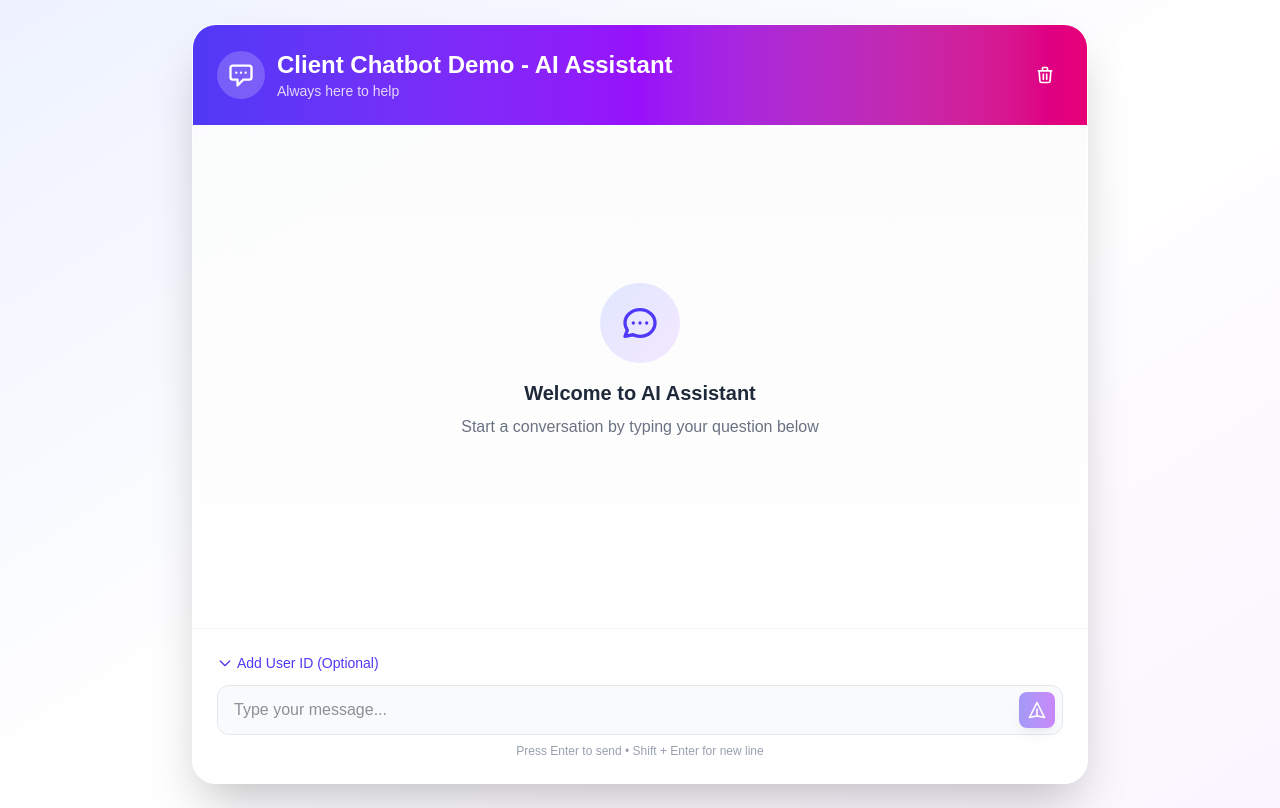
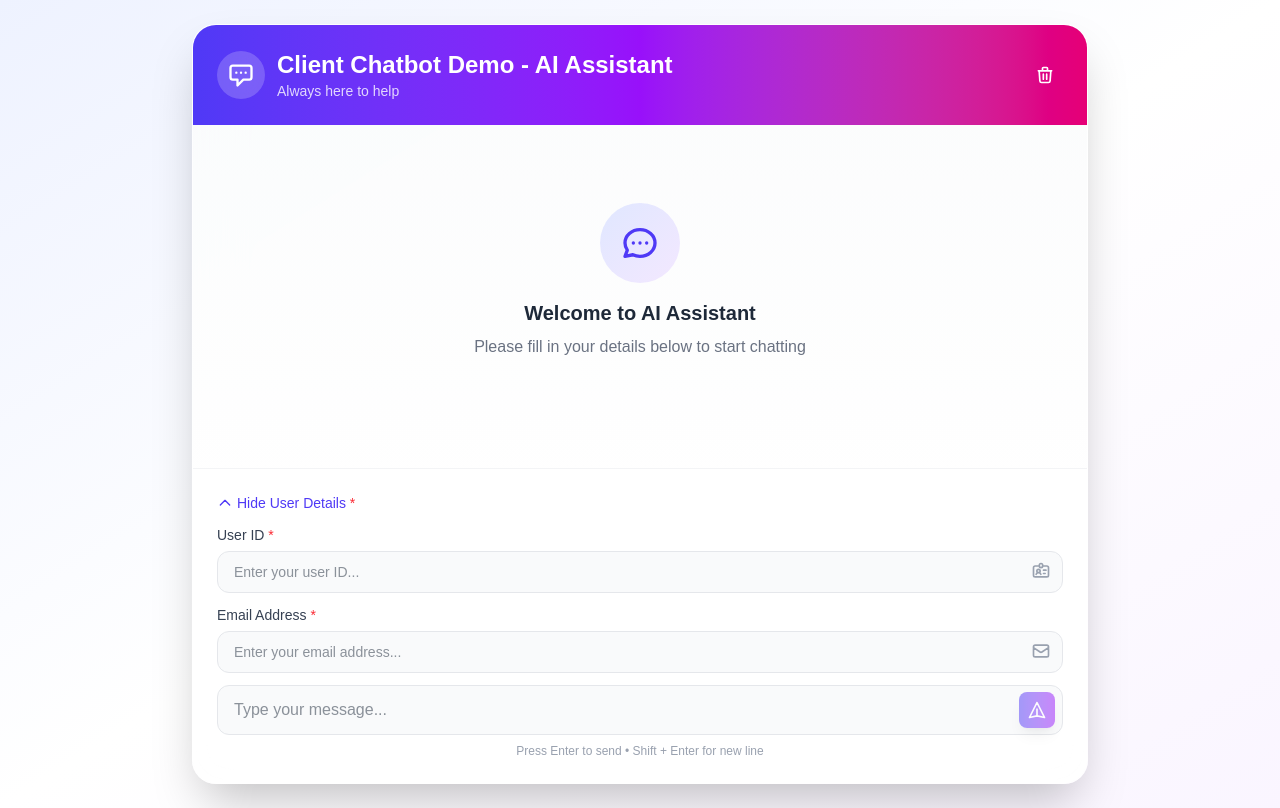
Before and after one commit to AppSynergiesPvtLtd/Client-Demo-Chatbot, a Next.js app: page / in a window 1280 px wide. Built offline with nearby package versions, Linux system fonts and the light colour scheme.

Commit message:
added email field

```diff
--- a/src/app/page.tsx
+++ b/src/app/page.tsx
@@ -13,8 +13,13 @@ export default function ChatbotPage() {
   const [messages, setMessages] = useState<Message[]>([]);
   const [input, setInput] = useState("");
   const [userId, setUserId] = useState("");
+  const [userEmail, setUserEmail] = useState("");
   const [loading, setLoading] = useState(false);
-  const [showIdInput, setShowIdInput] = useState(false);
+  const [showUserFields, setShowUserFields] = useState(true);
+  const [fieldErrors, setFieldErrors] = useState({
+    userId: false,
+    userEmail: false,
+  });
   const chatEndRef = useRef<HTMLDivElement | null>(null);
   const inputRef = useRef<HTMLInputElement | null>(null);
 
@@ -26,8 +31,30 @@ export default function ChatbotPage() {
     scrollToBottom();
   }, [messages]);
 
+  const validateEmail = (email: string) => {
+    const emailRegex = /^[^\s@]+@[^\s@]+\.[^\s@]+$/;
+    return emailRegex.test(email);
+  };
+
   const sendMessage = async () => {
     if (!input.trim()) return;
+
+    // Validate required fields
+    const errors = {
+      userId: !userId.trim(),
+      userEmail: !userEmail.trim() || !validateEmail(userEmail.trim()),
+    };
+
+    setFieldErrors(errors);
+
+    // If any field has error, don't send message
+    if (errors.userId || errors.userEmail) {
+      // Show the user fields section if hidden
+      if (!showUserFields) {
+        setShowUserFields(true);
+      }
+      return;
+    }
 
     const userMessage: Message = {
       sender: "user",
@@ -39,17 +66,15 @@ export default function ChatbotPage() {
     };
 
     setMessages((prev) => [...prev, userMessage]);
-    setInput("");
+    setInput(""); // Only clear the message input
     setLoading(true);
 
     try {
-      const requestBody: { Question: string; userId?: string } = {
+      const requestBody = {
         Question: userMessage.text,
+        userId: userId.trim(),
+        userEmail: userEmail.trim(),
       };
-
-      if (userId.trim()) {
-        requestBody.userId = userId.trim();
-      }
 
       const res = await axios.post(
         "https://n8n.srv1028016.hstgr.cloud/webhook/chatbot-testing",
@@ -176,7 +201,7 @@ export default function ChatbotPage() {
                   Welcome to AI Assistant
                 </h2>
                 <p className="text-sm sm:text-base text-gray-500">
-                  Start a conversation by typing your question below
+                  Please fill in your details below to start chatting
                 </p>
               </div>
             </div>
@@ -232,15 +257,15 @@ export default function ChatbotPage() {
 
         {/* Input Area */}
         <div className="p-4 sm:p-6 bg-white/90 backdrop-blur-lg border-t border-gray-100">
-          {/* User ID Toggle */}
+          {/* User Fields Toggle */}
           <div className="mb-3">
             <button
-              onClick={() => setShowIdInput(!showIdInput)}
+              onClick={() => setShowUserFields(!showUserFields)}
               className="text-xs sm:text-sm text-indigo-600 hover:text-indigo-700 font-medium flex items-center space-x-1 transition-colors duration-200"
             >
               <svg
                 className={`w-4 h-4 transition-transform duration-200 ${
-                  showIdInput ? "rotate-180" : ""
+                  showUserFields ? "rotate-180" : ""
                 }`}
                 fill="none"
                 stroke="currentColor"
@@ -253,23 +278,41 @@ export default function ChatbotPage() {
                   d="M19 9l-7 7-7-7"
                 />
               </svg>
-              <span>{showIdInput ? "Hide" : "Add"} User ID (Optional)</span>
+              <span>
+                {showUserFields ? "Hide" : "Show"} User Details{" "}
+                <span className="text-red-500">*</span>
+              </span>
             </button>
           </div>
 
-          {/* User ID Input */}
-          {showIdInput && (
-            <div className="mb-3 animate-fadeIn">
+          {/* User Details Input Fields */}
+          {showUserFields && (
+            <div className="mb-3 space-y-3 animate-fadeIn">
+              {/* User ID Field */}
               <div className="relative">
+                <label className="block text-xs sm:text-sm font-medium text-gray-700 mb-1.5">
+                  User ID <span className="text-red-500">*</span>
+                </label>
                 <input
                   type="text"
                   value={userId}
-                  onChange={(e) => setUserId(e.target.value)}
+                  onChange={(e) => {
+                    setUserId(e.target.value);
+                    if (fieldErrors.userId && e.target.value.trim()) {
+                      setFieldErrors((prev) => ({ ...prev, userId: false }));
+                    }
+                  }}
                   placeholder="Enter your user ID..."
-                  className="w-full border border-gray-200 rounded-xl px-4 py-2.5 text-sm text-gray-800 bg-gray-50 focus:outline-none focus:ring-2 focus:ring-indigo-400 focus:bg-white transition-all duration-200 pr-10"
+                  className={`w-full border ${
+                    fieldErrors.userId
+                      ? "border-red-400 focus:ring-red-400"
+                      : "border-gray-200 focus:ring-indigo-400"
+                  } rounded-xl px-4 py-2.5 text-sm text-gray-800 bg-gray-50 focus:outline-none focus:ring-2 focus:bg-white transition-all duration-200 pr-10`}
                 />
                 <svg
-                  className="w-5 h-5 text-gray-400 absolute right-3 top-1/2 transform -translate-y-1/2"
+                  className={`w-5 h-5 ${
+                    fieldErrors.userId ? "text-red-400" : "text-gray-400"
+                  } absolute right-3 top-9 transform`}
                   fill="none"
                   stroke="currentColor"
                   viewBox="0 0 24 24"
@@ -281,6 +324,60 @@ export default function ChatbotPage() {
                     d="M10 6H5a2 2 0 00-2 2v9a2 2 0 002 2h14a2 2 0 002-2V8a2 2 0 00-2-2h-5m-4 0V5a2 2 0 114 0v1m-4 0a2 2 0 104 0m-5 8a2 2 0 100-4 2 2 0 000 4zm0 0c1.306 0 2.417.835 2.83 2M9 14a3.001 3.001 0 00-2.83 2M15 11h3m-3 4h2"
                   />
                 </svg>
+                {fieldErrors.userId && (
+                  <p className="text-xs text-red-500 mt-1">
+                    User ID is required
+                  </p>
+                )}
+              </div>
+
+              {/* Email Field */}
+              <div className="relative">
+                <label className="block text-xs sm:text-sm font-medium text-gray-700 mb-1.5">
+                  Email Address <span className="text-red-500">*</span>
+                </label>
+                <input
+                  type="email"
+                  value={userEmail}
+                  onChange={(e) => {
+                    setUserEmail(e.target.value);
+                    if (
+                      fieldErrors.userEmail &&
+                      e.target.value.trim() &&
+                      validateEmail(e.target.value.trim())
+                    ) {
+                      setFieldErrors((prev) => ({ ...prev, userEmail: false }));
+                    }
+                  }}
+                  placeholder="Enter your email address..."
+                  className={`w-full border ${
+                    fieldErrors.userEmail
+                      ? "border-red-400 focus:ring-red-400"
+                      : "border-gray-200 focus:ring-indigo-400"
+                  } rounded-xl px-4 py-2.5 text-sm text-gray-800 bg-gray-50 focus:outline-none focus:ring-2 focus:bg-white transition-all duration-200 pr-10`}
+                />
+                <svg
+                  className={`w-5 h-5 ${
+                    fieldErrors.userEmail ? "text-red-400" : "text-gray-400"
+                  } absolute right-3 top-9 transform`}
+                  fill="none"
+                  stroke="currentColor"
+                  viewBox="0 0 24 24"
+                >
+                  <path
+                    strokeLinecap="round"
+                    strokeLinejoin="round"
+                    strokeWidth={2}
+                    d="M3 8l7.89 5.26a2 2 0 002.22 0L21 8M5 19h14a2 2 0 002-2V7a2 2 0 00-2-2H5a2 2 0 00-2 2v10a2 2 0 002 2z"
+                  />
+                </svg>
+                {fieldErrors.userEmail && (
+                  <p className="text-xs text-red-500 mt-1">
+                    {!userEmail.trim()
+                      ? "Email is required"
+                      : "Please enter a valid email address"}
+                  </p>
+                )}
               </div>
             </div>
           )}
```
